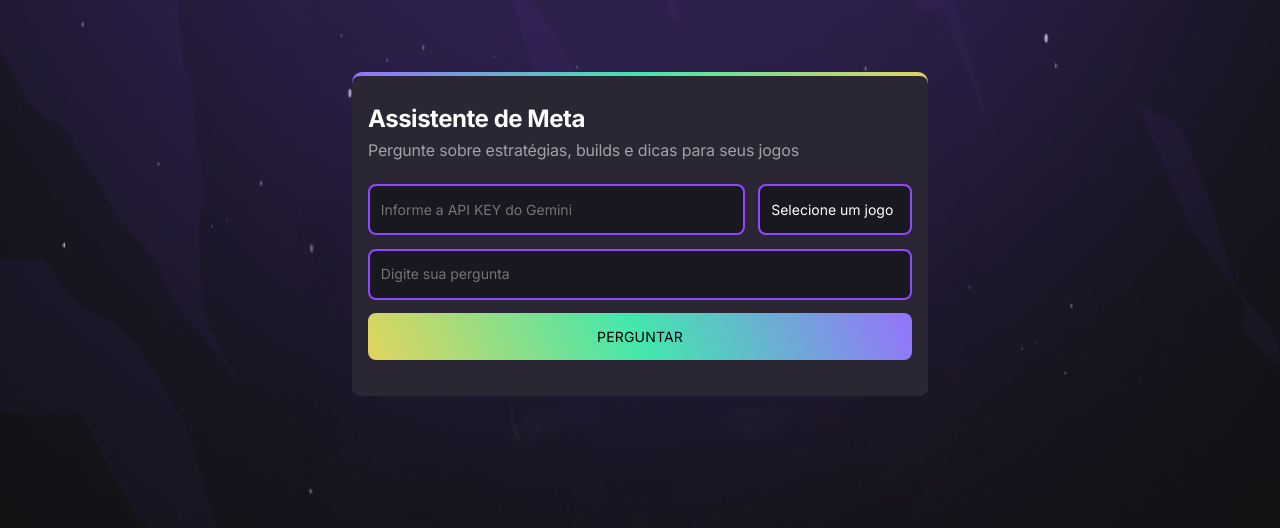
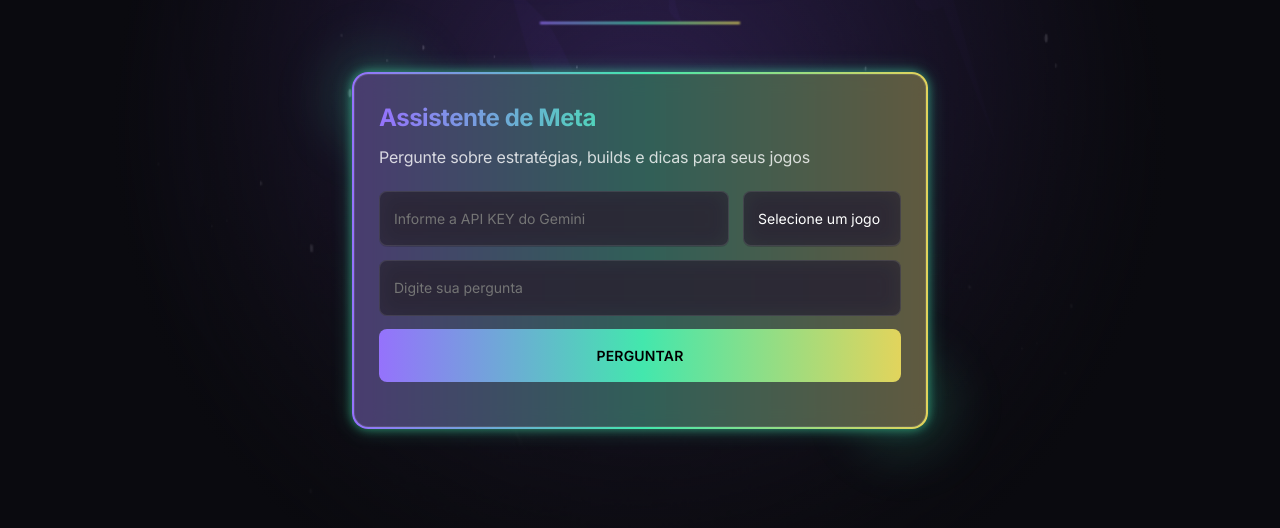
Before and after one commit to diegovieiradv/project-nlw-sports-ia, a plain HTML site: page index.html in a window 1280 px wide. Shown: the part 272-800 px from the top of the page. Drawn offline with Linux system fonts and the light colour scheme.

```diff
--- a/script.js
+++ b/script.js
@@ -34,6 +34,7 @@ const perguntarAI = async (question, game, apiKey) => {
     - Economize na resposta, seja direto e responda no máximo 500 caracteres.
     - Responda em markdown.
     - Responda tudo em  listas.
+    - Builds detalhadas.
     - Não precisa fazer nenhuma saudação ou despedida, apenas responda oque o usuário esta querendo
   ## Exemplo de resposta
   pergunta do usuário: Melhor build rengar jungle
--- a/style.css
+++ b/style.css
@@ -2,6 +2,19 @@
   margin: 0;
   padding: 0;
   box-sizing: border-box;
+}
+
+:root {
+  --primary-gradient: linear-gradient(
+    90deg,
+    #9572fc 0%,
+    #43e7ad 50.52%,
+    #e2d45c 100%
+  );
+  --neon-glow: 0 0 10px rgba(67, 231, 173, 0.5),
+    0 0 20px rgba(67, 231, 173, 0.3);
+  --glass-bg: rgba(42, 38, 52, 0.7);
+  --glass-border: 1px solid rgba(255, 255, 255, 0.1);
 }
 
 body {
@@ -9,9 +22,24 @@ body {
   background-position: top center;
   background-size: 100% auto;
   background-repeat: no-repeat;
-  background-color: #121214;
+  background-color: #0a0a0f;
   color: #fff;
   min-height: 100vh;
+  position: relative;
+  overflow-x: hidden;
+}
+
+/* Efeito de partículas no fundo */
+body::before {
+  content: "";
+  position: fixed;
+  top: 0;
+  left: 0;
+  width: 100%;
+  height: 100%;
+  background: radial-gradient(circle at center, transparent 0%, #0a0a0f 70%);
+  pointer-events: none;
+  z-index: -1;
 }
 
 body *,
@@ -23,53 +51,220 @@ body *,
 header {
   padding: 32px;
   text-align: center;
+  position: relative;
+}
+
+header::after {
+  content: "";
+  position: absolute;
+  bottom: 0;
+  left: 50%;
+  transform: translateX(-50%);
+  width: 200px;
+  height: 2px;
+  background: var(--primary-gradient);
+  filter: blur(1px);
 }
 
 header img {
   width: 25rem;
+  animation: logoFloat 3s ease-in-out infinite;
+  filter: drop-shadow(0 0 15px rgba(149, 114, 252, 0.3));
+}
+
+@keyframes logoFloat {
+  0%,
+  100% {
+    transform: translateY(0);
+  }
+  50% {
+    transform: translateY(-10px);
+  }
 }
 
 main {
   max-width: 36rem;
   width: 90%;
   margin: 3rem auto;
+  position: relative;
+}
+
+/* Efeito de brilho nos cantos */
+main::before,
+main::after {
+  content: "";
+  position: absolute;
+  width: 150px;
+  height: 150px;
+  border-radius: 50%;
+  background: radial-gradient(
+    circle,
+    rgba(67, 231, 173, 0.2) 0%,
+    transparent 70%
+  );
+  filter: blur(20px);
+  z-index: -1;
+}
+
+main::before {
+  top: -50px;
+  left: -50px;
+}
+
+main::after {
+  bottom: -50px;
+  right: -50px;
 }
 
 section {
-  background-image: linear-gradient(
-    90deg,
-    #9572fc 0%,
-    #43e7ad 50.52%,
-    #e2d45c 100%
-  );
-  border-radius: 0.625rem;
-  padding-top: 4px;
+  background: var(--primary-gradient);
+  border-radius: 1rem;
+  padding: 2px;
+  margin-bottom: 1.5rem;
+  backdrop-filter: blur(10px);
+  box-shadow: var(--neon-glow);
+  transition: transform 0.3s ease, box-shadow 0.3s ease;
+}
+
+section:hover {
+  transform: translateY(-2px);
+  box-shadow: 0 0 20px rgba(67, 231, 173, 0.6);
 }
 
 section div {
-  background-color: #2a2634;
-  padding: 1rem;
-  padding-top: 1.5rem;
-  border-radius: 0.5rem;
+  background: var(--glass-bg);
+  padding: 1.5rem;
+  border-radius: 0.9rem;
+  border: var(--glass-border);
+  backdrop-filter: blur(10px);
 }
 
 section h2 {
-  font-size: 24px;
+  font-size: 1.5rem;
   letter-spacing: -0.47px;
+  background: var(--primary-gradient);
+  -webkit-background-clip: text;
+  -webkit-text-fill-color: transparent;
+  margin-bottom: 0.5rem;
 }
 
 section p {
   letter-spacing: -0.18px;
-  color: #a1a1aa;
+  color: rgba(255, 255, 255, 0.8);
 }
 
-main section {
-  opacity: 0;
-  transform: translateY(2rem);
-  animation: appear 700ms forwards;
+form {
+  display: flex;
+  gap: 0.85rem;
+  flex-wrap: wrap;
+  margin: 1.25rem 0;
 }
 
+input,
+select {
+  all: unset;
+  background: var(--glass-bg);
+  border: var(--glass-border);
+  border-radius: 0.5rem;
+  padding: 0.875rem;
+  font-size: 0.875rem;
+  transition: all 0.3s ease;
+  backdrop-filter: blur(10px);
+}
+
+input {
+  flex: 1;
+}
+
+input:focus,
+select:focus {
+  border-color: rgba(67, 231, 173, 0.5);
+  box-shadow: 0 0 0 2px rgba(67, 231, 173, 0.2);
+}
+
+button {
+  width: 100%;
+  border: none;
+  padding: 0.875rem;
+  border-radius: 0.5rem;
+  background: var(--primary-gradient);
+  font-weight: 600;
+  text-transform: uppercase;
+  letter-spacing: 0.18px;
+  font-size: 0.875rem;
+  line-height: 180%;
+  transition: all 0.3s ease;
+  position: relative;
+  overflow: hidden;
+}
+
+button::before {
+  content: "";
+  position: absolute;
+  top: 0;
+  left: -100%;
+  width: 100%;
+  height: 100%;
+  background: linear-gradient(
+    90deg,
+    transparent,
+    rgba(255, 255, 255, 0.2),
+    transparent
+  );
+  transition: 0.5s;
+}
+
+button:hover::before {
+  left: 100%;
+}
+
+button:hover {
+  cursor: pointer;
+  transform: translateY(-2px);
+  box-shadow: var(--neon-glow);
+}
+
+button:disabled {
+  opacity: 0.7;
+  cursor: not-allowed;
+  transform: none;
+  box-shadow: none;
+}
+
+.response-content {
+  background: var(--glass-bg);
+  padding: 1.5rem;
+  border-radius: 0.5rem;
+  border: var(--glass-border);
+  backdrop-filter: blur(10px);
+  box-shadow: 0 8px 32px 0 rgba(31, 38, 135, 0.37);
+  margin-top: 1rem;
+}
+
+.response-content ul {
+  padding-left: 1.5rem;
+  opacity: 0.9;
+}
+
+.response-content p {
+  color: rgba(255, 255, 255, 0.9);
+}
+
+.loading {
+  animation: pulse 1.5s ease-in-out infinite;
+  opacity: 0.8;
+}
+
+.hidden {
+  display: none;
+}
+
+/* Animações */
 @keyframes appear {
+  0% {
+    opacity: 0;
+    transform: translateY(20px);
+  }
   100% {
     opacity: 1;
     transform: translateY(0);
@@ -88,84 +283,9 @@ main section {
   }
 }
 
-form {
-  display: flex;
-  gap: 0.85rem;
-  flex-wrap: wrap;
-  margin: 1.25rem 0;
-}
-
-input,
-select {
-  all: unset;
-  border: 2px solid #9147ff;
-  border-radius: 0.5rem;
-  padding: 0.675rem;
-  font-size: 0.875rem;
-  background-color: #00000066;
-}
-
-input {
-  flex: 1;
-}
-
-input:focus,
-select:focus {
-  outline: 2px solid #9147ff;
-}
-
-button {
-  width: 100%;
-  border: none;
-  padding: 0.675rem;
-  border-radius: 0.5rem;
-  background-image: linear-gradient(
-    245deg,
-    #9572fc 0%,
-    #43e7ad 50.52%,
-    #e2d45c 100%
-  );
-  font-weight: thin;
-  text-transform: uppercase;
-  letter-spacing: 0.18px;
-  font-size: 0.875rem;
-  line-height: 180%;
-  transition: filter 0.2s;
-}
-
-button:hover {
-  cursor: pointer;
-  transform: translateY(-2px);
-  box-shadow: 0 5px 1rem rgba(255, 248, 107, 0.2);
-}
-
-button:disabled {
-  transform: initial;
-  box-shadow: initial;
-  transition: initial;
-  cursor: not-allowed;
-  color: #000;
-}
-
-.response-content {
-  background: rgba(0, 0, 0, 0.4);
-  padding: 1.25rem;
-  border-left: 4px solid #43e7ad;
-}
-
-.response-content ul {
-  padding-left: 1.5rem;
-  opacity: 0.7;
-}
-.response-content p {
-  color: #fff;
-}
-.loading {
-  animation: pulse 1.5s ease-in-out infinite;
-  opacity: 0.8;
-}
-.hidden {
-  display: none;
+main section {
+  opacity: 0;
+  animation: appear 0.5s ease-out forwards;
 }
 
 /* Mobile (até 767px) */
@@ -220,7 +340,7 @@ button:disabled {
   }
 }
 
-/* Mobile Landscape (orientação paisagem) */
+/* Mobile Landscape */
 @media (max-width: 767px) and (orientation: landscape) {
   body {
     min-height: 100vh;
```
